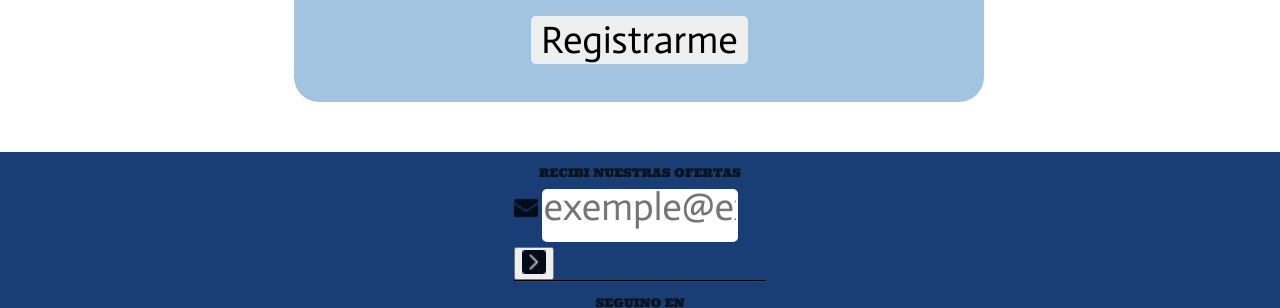
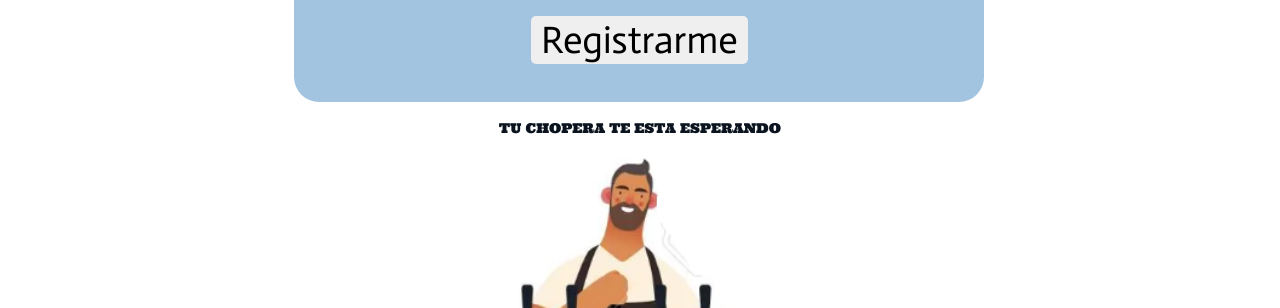
Before and after one commit to leandrorossa87/Rossa-Brewery, a website: page views/register.html in a window 1280 px wide. Shown: the part 976-1284 px from the top of the page. Drawn offline with Linux system fonts and the light colour scheme.

Commit message:
add tirador image to register.html

```diff
--- a/assets/css/register.css
+++ b/assets/css/register.css
@@ -157,6 +157,21 @@ label{
     margin-bottom: 3vw;
 }
 
+.mesageWalcome{
+    align-items: center;
+    font-family: 'Ultra';
+    font-style: normal;
+    font-weight: 400;
+    font-size: 85%;
+    line-height: 22px;
+    color: var(--colorAzulOscuro);
+}
+
+.tirador{
+    width: 29%;
+    margin-left: 34%;
+}
+
 
 .footer {
     display: flex;
--- a/views/register.html
+++ b/views/register.html
@@ -76,10 +76,14 @@
                  <button class="registrarme">Registrarme</button>
 
 
-                </form>
+            </form>
             </section>
 
+
     </main>
+    <h1 class="mesageWalcome">TU CHOPERA TE ESTA ESPERANDO</h1>
+    <img src="../assets/img/imgMainRegister/pilon tirador.png" alt="tirador de cerveza" class="tirador">
+
 
     <footer>
         <section class="footer">
```
Also changed, not shown: assets/img/barra movil.png (deleted), assets/img/imgMainRegister/pilon tirador.png (added).
